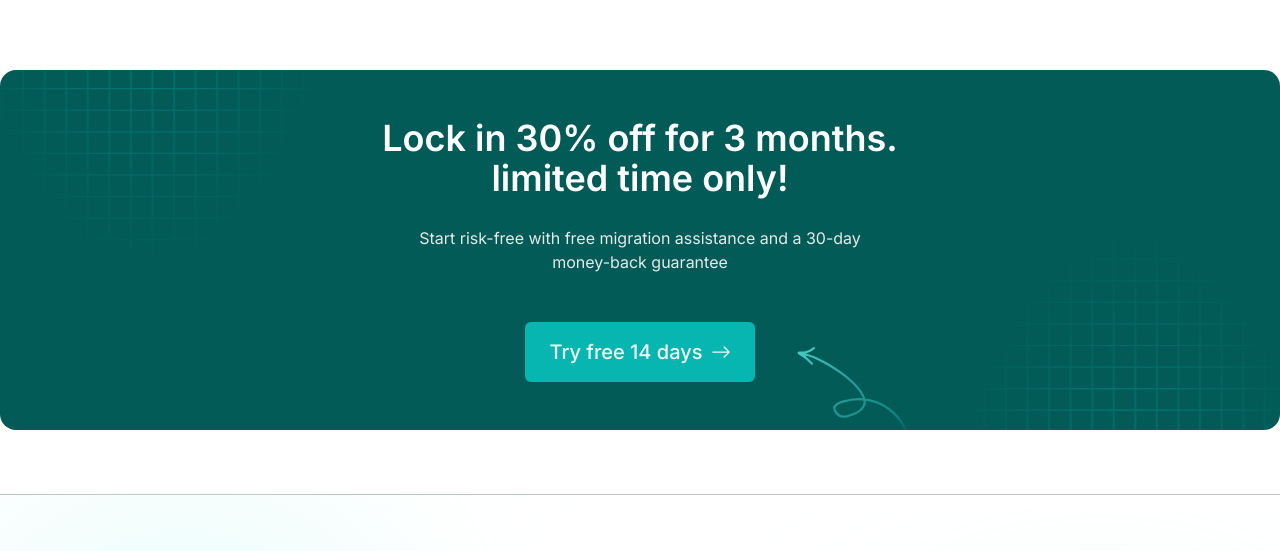
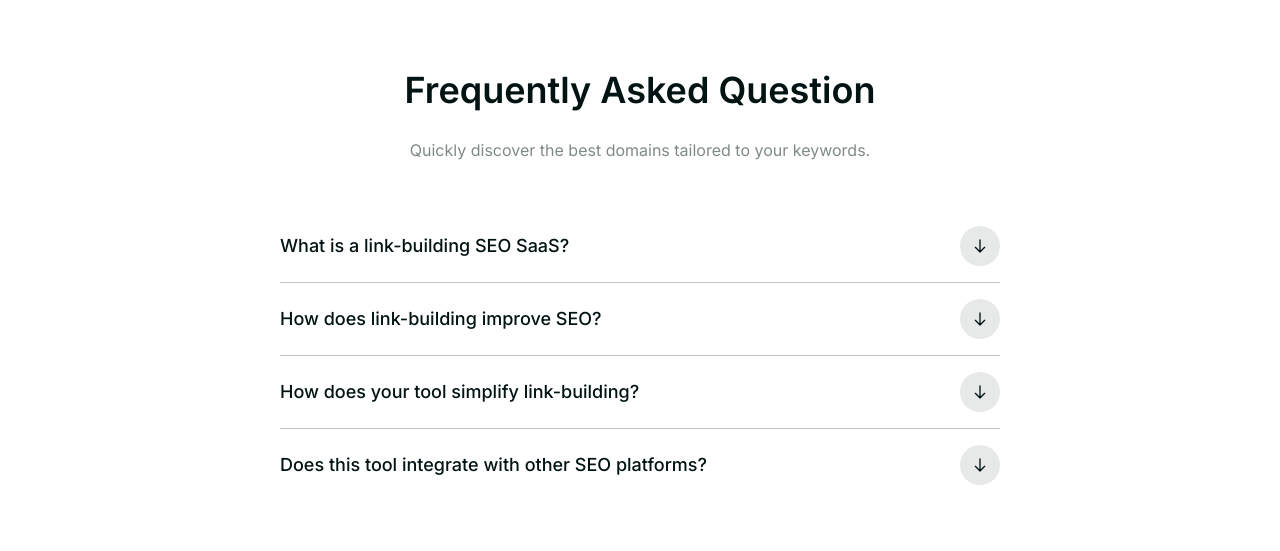
Before and after one commit to Omar-dev-xponent/seo-website, a Next.js app: page /pricing in a window 1280 px wide. Shown: the part 1192-1743 px from the top of the page. Built offline with nearby package versions, Linux system fonts and the light colour scheme; no server answers.

Commit message:
style: pricing page

```diff
--- /dev/null
+++ b/app/(site)/pricing/_components/faq.tsx
@@ -0,0 +1,71 @@
+import {
+  Accordion,
+  AccordionContent,
+  AccordionItem,
+  AccordionTrigger,
+} from "@/components/ui/accordion";
+import { HiOutlineArrowDown } from "react-icons/hi";
+
+const Faq = () => {
+  const faqContent = [
+    {
+      id: 1,
+      question: "What is a link-building SEO SaaS?",
+      answer:
+        "A link-building SEO SaaS is a software tool designed to help businesses improve their search engine rankings by simplifying the process of building high-quality backlinks.",
+    },
+    {
+      id: 2,
+      question: "How does link-building improve SEO?",
+      answer:
+        "A link-building SEO SaaS is a software tool designed to help businesses improve their search engine rankings by simplifying the process of building high-quality backlinks.",
+    },
+    {
+      id: 3,
+      question: "How does your tool simplify link-building?",
+      answer:
+        "A link-building SEO SaaS is a software tool designed to help businesses improve their search engine rankings by simplifying the process of building high-quality backlinks.",
+    },
+    {
+      id: 4,
+      question: "Does this tool integrate with other SEO platforms?",
+      answer:
+        "A link-building SEO SaaS is a software tool designed to help businesses improve their search engine rankings by simplifying the process of building high-quality backlinks.",
+    },
+  ];
+  return (
+    <section className="w-full max-w-3xl px-5 pt-8 mx-auto md:px-6 2xl:px-0 md:pt-24 sm:pt-12">
+      <h2 className="mb-4 text-2xl font-semibold text-center sm:text-4xl font-display text-typography-100 sm:mb-7">
+        Frequently Asked Question
+      </h2>
+      <p className="text-base text-center font-display text-typography-50">
+        Quickly discover the best domains tailored to your keywords.
+      </p>
+      <Accordion type="single" collapsible className="mt-6 sm:mt-12">
+        {faqContent.map((item, ind) => {
+          return (
+            <AccordionItem
+              value={`item-${item.id}`}
+              className="border-b-[1px] last:border-0 border-typography-25"
+            >
+              <AccordionTrigger
+                iconVisible={false}
+                className="font-medium text-left border-none text-md sm:text-lg group text-typography-100 font-display hover:no-underline"
+              >
+                <span>{item.question}</span>{" "}
+                <span className="p-2 sm:p-3 rounded-full transition-colors bg-typography-10 group-data-[state=open]:bg-typography-100">
+                  <HiOutlineArrowDown className="text-base transition-transform group-data-[state=open]:rotate-180 group-data-[state=open]:text-white" />
+                </span>
+              </AccordionTrigger>
+              <AccordionContent className="text-sm sm:text-base w-full sm:max-w-[75%] text-typography-50 font-display">
+                {item.answer}
+              </AccordionContent>
+            </AccordionItem>
+          );
+        })}
+      </Accordion>
+    </section>
+  );
+};
+
+export default Faq;
--- a/app/(site)/pricing/_components/pricing-card.tsx
+++ b/app/(site)/pricing/_components/pricing-card.tsx
@@ -18,7 +18,7 @@ const PricingCard = ({ planDetails }: { planDetails: IPlanDetails }) => {
         <span className="text-sm sm:text-base group-hover:text-white text-typography-75 font-display">
           {planDetails.title}
         </span>
-        <p className="my-3 space-x-1 text-3xl font-semibold sm:text-4xl sm:my-4 group-hover:text-white text-typography-100 font-display">
+        <p className="my-3 space-x-1 text-4xl font-semibold sm:text-4xl sm:my-4 group-hover:text-white text-typography-100 font-display">
           {planDetails.price}{" "}
           <span className="text-sm font-normal group-hover:text-white text-typography-75">
             {planDetails.frequency}
--- a/app/(site)/pricing/page.tsx
+++ b/app/(site)/pricing/page.tsx
@@ -1,11 +1,13 @@
 import React from "react";
 import Hero from "@/app/(site)/pricing/_components/hero";
 import TrialCTA from "@/components/trial-cta";
+import Faq from "@/app/(site)/pricing/_components/faq";
 
 const Pricing = () => {
   return (
     <>
       <Hero />
+      <Faq />
       <TrialCTA
         title={`Lock in 30% off for 3 months. \n limited time only!`}
         description={`Start risk-free with free migration assistance and a 30-day \n money-back guarantee`}
--- a/components/ui/accordion.tsx
+++ b/components/ui/accordion.tsx
@@ -1,40 +1,50 @@
-"use client"
+"use client";
 
-import * as React from "react"
-import * as AccordionPrimitive from "@radix-ui/react-accordion"
-import { ChevronDown } from "lucide-react"
+import * as React from "react";
+import * as AccordionPrimitive from "@radix-ui/react-accordion";
+import { ChevronDown } from "lucide-react";
 
-import { cn } from "@/lib/utils"
+import { cn } from "@/lib/utils";
 
-const Accordion = AccordionPrimitive.Root
+const Accordion = AccordionPrimitive.Root;
 
 const AccordionItem = React.forwardRef<
   React.ElementRef<typeof AccordionPrimitive.Item>,
   React.ComponentPropsWithoutRef<typeof AccordionPrimitive.Item>
 >(({ className, ...props }, ref) => (
-  <AccordionPrimitive.Item ref={ref} className={cn("border-b", className)} {...props} />
-))
-AccordionItem.displayName = "AccordionItem"
-
+  <AccordionPrimitive.Item
+    ref={ref}
+    className={cn("border-b", className)}
+    {...props}
+  />
+));
+AccordionItem.displayName = "AccordionItem";
+type AccordionTriggerProps = React.ComponentPropsWithoutRef<
+  typeof AccordionPrimitive.Trigger
+> & {
+  iconVisible?: boolean;
+};
 const AccordionTrigger = React.forwardRef<
   React.ElementRef<typeof AccordionPrimitive.Trigger>,
-  React.ComponentPropsWithoutRef<typeof AccordionPrimitive.Trigger>
->(({ className, children, ...props }, ref) => (
+  AccordionTriggerProps
+>(({ className, children, iconVisible = true, ...props }, ref) => (
   <AccordionPrimitive.Header className="flex">
     <AccordionPrimitive.Trigger
       ref={ref}
       className={cn(
         "flex flex-1 items-center justify-between py-4 text-sm font-medium transition-all hover:underline [&[data-state=open]>svg]:rotate-180",
-        className,
+        className
       )}
       {...props}
     >
       {children}
-      <ChevronDown className="h-4 w-4 shrink-0 text-slate-500 transition-transform duration-200" />
+      {iconVisible && (
+        <ChevronDown className="w-4 h-4 transition-transform duration-200 shrink-0 text-slate-500" />
+      )}
     </AccordionPrimitive.Trigger>
   </AccordionPrimitive.Header>
-))
-AccordionTrigger.displayName = "AccordionTrigger"
+));
+AccordionTrigger.displayName = "AccordionTrigger";
 
 const AccordionContent = React.forwardRef<
   React.ElementRef<typeof AccordionPrimitive.Content>,
@@ -44,13 +54,13 @@ const AccordionContent = React.forwardRef<
     ref={ref}
     className={cn(
       "overflow-hidden text-sm data-[state=closed]:animate-accordion-up data-[state=open]:animate-accordion-down",
-      className,
+      className
     )}
     {...props}
   >
-    <div className="pb-4 pt-0 text-slate-600">{children}</div>
+    <div className="pt-0 pb-4 text-slate-600">{children}</div>
   </AccordionPrimitive.Content>
-))
-AccordionContent.displayName = "AccordionContent"
+));
+AccordionContent.displayName = "AccordionContent";
 
-export { Accordion, AccordionItem, AccordionTrigger, AccordionContent }
+export { Accordion, AccordionItem, AccordionTrigger, AccordionContent };
```
